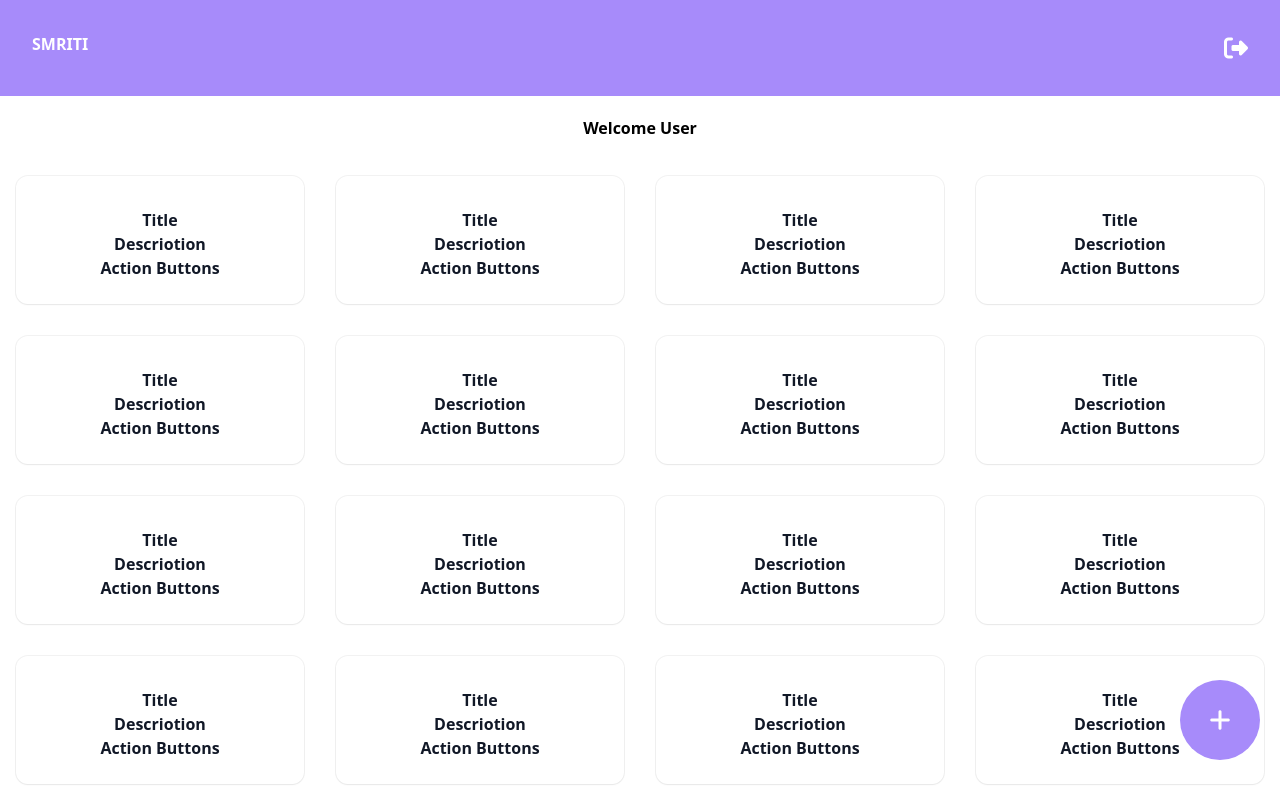
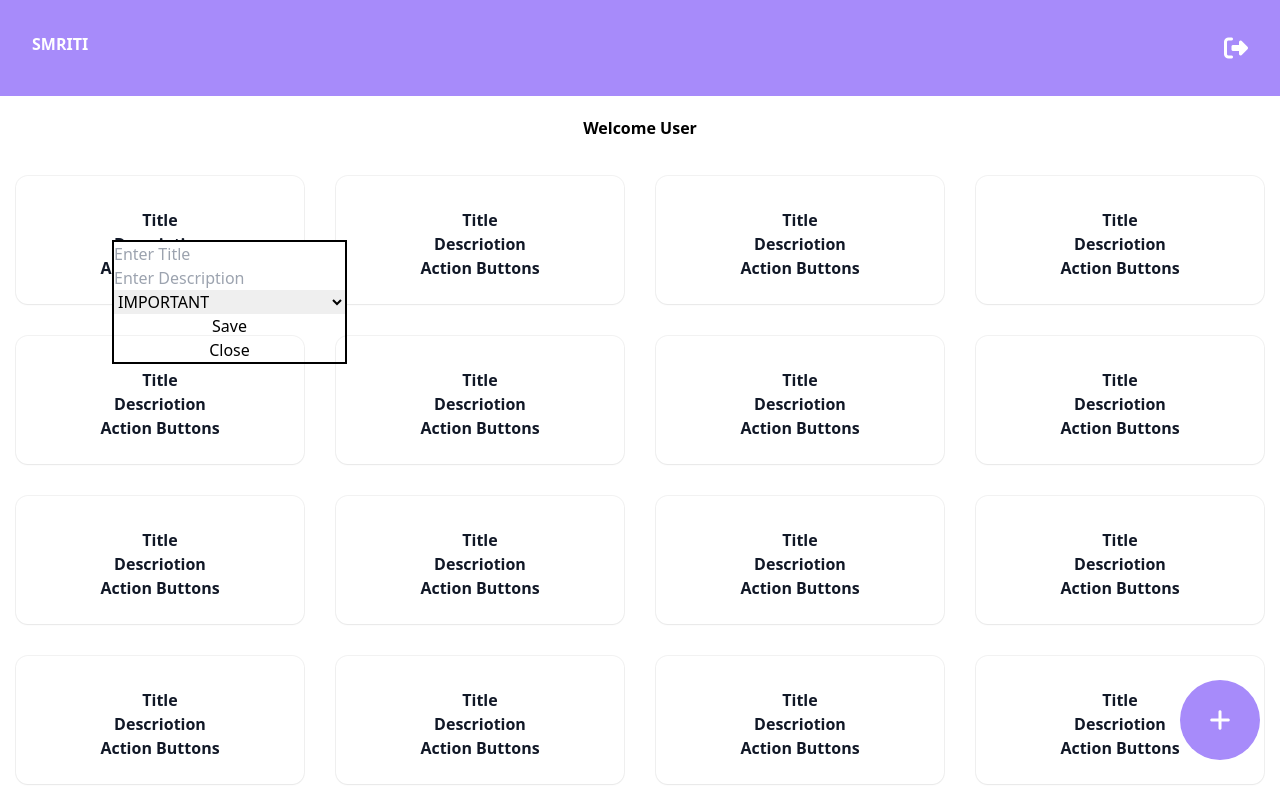
Before and after one commit to payalkherajani/keep, a React (Create React App) app in the folder frontend/: page /notes in a window 1280 px wide. Both pictures are taken after a click on the button 1220 px from the left and 720 px from the top of the page. Shown: the top 800 px of the page. Built offline with nearby package versions, Linux system fonts and the light colour scheme.

Commit message:
frontend:modal-add-designed

```diff
--- a/frontend/src/components/Modal.tsx
+++ b/frontend/src/components/Modal.tsx
@@ -1,9 +1,20 @@
 import React from 'react';
 
-const Modal = () => {
+const Modal = (props: { showModal: any; }) => {
     return (
-        <div>
-            Modal
+        <div className="flex flex-col border-2 border-black absolute top-60 left-28 z-10">
+            <input type="text" name="note_title" placeholder="Enter Title" />
+            <input type="text" name="note_description" placeholder="Enter Description" />
+            <select>
+                <option>IMPORTANT</option>
+                <option>CASUAL</option>
+            </select>
+            <button>
+                Save
+            </button>
+            <button>
+                Close
+            </button>
         </div>
     );
 };
--- a/frontend/src/screens/Notes.tsx
+++ b/frontend/src/screens/Notes.tsx
@@ -7,9 +7,15 @@ const Notes = () => {
         <div className="container" style={{ maxWidth: '100%', margin: '0rem' }}>
             <Navbar />
             <NotesCard />
-            <button className="fixed right-5 h-20 w-20 bottom-10 z-10 rounded-full p-5 bg-purple-400"><i className="fas fa-plus text-2xl text-white"></i></button>
+            <button
+                className="fixed right-5 h-20 w-20 bottom-10 z-10 rounded-full p-5 bg-purple-400"
+                onClick={() => setShowModal(true)}
+
+            >
+                <i className="fas fa-plus text-2xl text-white"></i>
+            </button>
             {
-                showModal && <Modal />
+                showModal && <Modal showModal={setShowModal} />
             }
         </div>
     );
```
